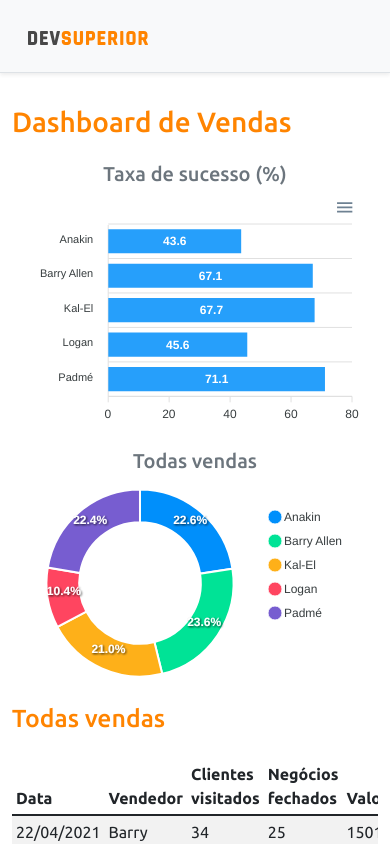
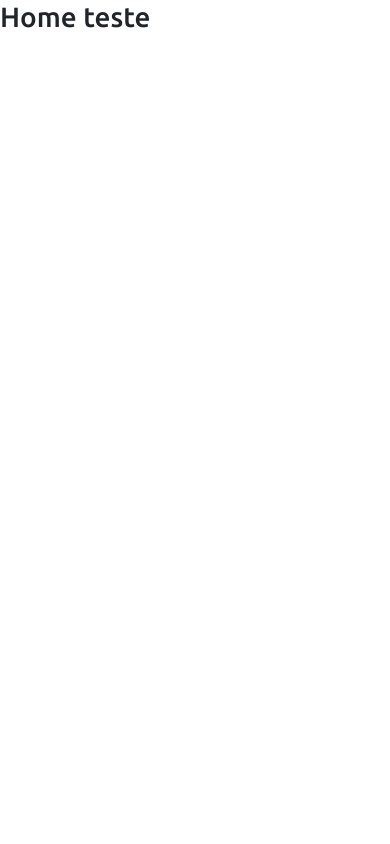
Before and after one commit to fabio21777/projeto-sds3, a React (Create React App) app in the folder frontend/: page / in a window 390 px wide. Shown: the top 844 px of the page. Built offline with nearby package versions, Linux system fonts and the light colour scheme.

Commit message:
adiconando rotas

```diff
--- a/frontend/package.json
+++ b/frontend/package.json
@@ -16,6 +16,7 @@
     "react": "^17.0.2",
     "react-apexcharts": "^1.3.9",
     "react-dom": "^17.0.2",
+    "react-router-dom": "^5.3.0",
     "react-scripts": "4.0.3",
     "typescript": "^4.1.2",
     "web-vitals": "^1.0.1"
@@ -43,5 +44,8 @@
       "last 1 firefox version",
       "last 1 safari version"
     ]
+  },
+  "devDependencies": {
+    "@types/react-router-dom": "^5.1.9"
   }
 }
--- a/frontend/src/App.tsx
+++ b/frontend/src/App.tsx
@@ -1,35 +1,9 @@
-import BarChart from "components/BarChart";
-import DataTable from "components/DataTable";
-import DonutChart from "components/DonutChart";
-import Footer from "components/Footer";
-import NavBar from "components/NavBar";
+
+import Routes from "Routes";
 
 function App() {
-
   return (
-    <>
-      <NavBar />
-      <div className="container">
-        <h1 className="text-primary py-3">Dashboard de Vendas</h1>
-
-        <div className="row px-3">
-          <div className="col-sm-6">
-            <h5 className="text-center text-secondary">Taxa de sucesso (%)</h5>
-            <BarChart />
-          </div>
-          <div className="col-sm-6">
-            <h5 className="text-center text-secondary">Todas vendas</h5>
-            <DonutChart />
-          </div>
-        </div>
-
-        <div className="py-3">
-          <h2 className="text-primary">Todas vendas</h2>
-        </div>
-        <DataTable />
-      </div>
-      <Footer />
-    </>
+    <Routes />
   );
 }
 
--- /dev/null
+++ b/frontend/src/Routes.tsx
@@ -0,0 +1,20 @@
+import Dashboard from 'pages/Dashboard';
+import Home from 'pages/Home';
+import { BrowserRouter, Route, Switch } from 'react-router-dom';
+
+const Routes = () => {
+    return (
+        <BrowserRouter>
+            <Switch>
+                <Route path="/" exact>
+                    <Home />
+                </Route>
+                <Route path="/dashboard">
+                    <Dashboard />
+                </Route>
+            </Switch>
+        </BrowserRouter>
+    );
+}
+
+export default Routes;
--- /dev/null
+++ b/frontend/src/pages/Dashboard/index.tsx
@@ -0,0 +1,36 @@
+import BarChart from "components/BarChart";
+import DataTable from "components/DataTable";
+import DonutChart from "components/DonutChart";
+import Footer from "components/Footer";
+import NavBar from "components/NavBar";
+
+const Dashboard = () => {
+    return (
+        <>
+            <NavBar />
+            <div className="container">
+                <h1 className="text-primary py-3">Dashboard de Vendas</h1>
+
+                <div className="row px-3">
+                    <div className="col-sm-6">
+                        <h5 className="text-center text-secondary">Taxa de sucesso (%)</h5>
+                        <BarChart />
+                    </div>
+                    <div className="col-sm-6">
+                        <h5 className="text-center text-secondary">Todas vendas</h5>
+                        <DonutChart />
+                    </div>
+                </div>
+
+                <div className="py-3">
+                    <h2 className="text-primary">Todas vendas</h2>
+                </div>
+
+                <DataTable />
+            </div>
+            <Footer />
+        </>
+    );
+}
+
+export default Dashboard;
--- /dev/null
+++ b/frontend/src/pages/Home/index.tsx
@@ -0,0 +1,9 @@
+function Home() {
+    return (
+       <div>
+           <h1>Home teste</h1>
+       </div>
+    );
+}
+
+export default Home;
```
Also changed, not shown: 1 other file (tests, documents, lock files or other folders).
